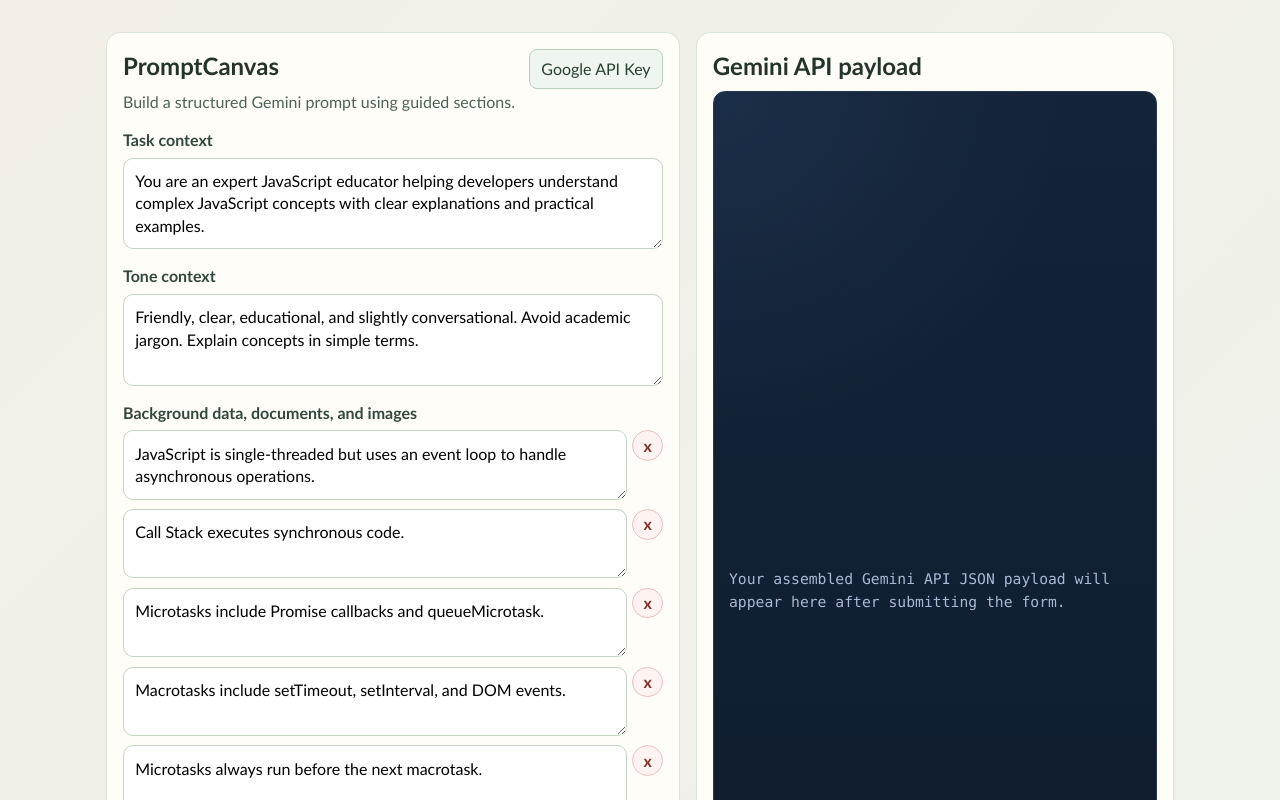
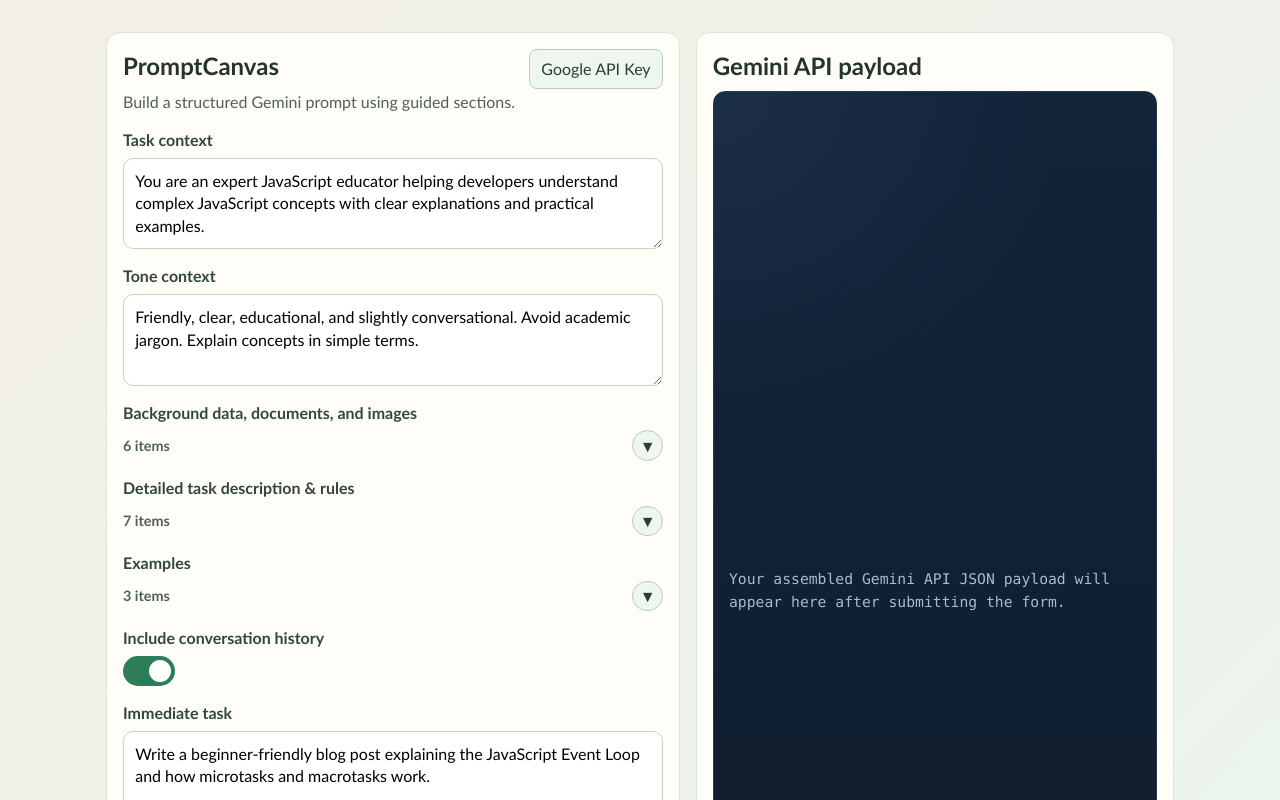
Before and after one commit to RobertoFreireDev/PromptCanvas, a React (Vite) app in the folder promptcanvas/: page / in a window 1280 px wide. Shown: the top 800 px of the page. Built offline with nearby package versions, Linux system fonts and the light colour scheme.

Commit message:
make ListField collapsable

```diff
--- a/promptcanvas/src/App.css
+++ b/promptcanvas/src/App.css
@@ -75,6 +75,19 @@
   gap: 0.6rem;
 }
 
+.listFieldHeader {
+  display: flex;
+  align-items: center;
+  justify-content: space-between;
+  gap: 0.5rem;
+}
+
+.listCount {
+  color: #4e6252;
+  font-size: 0.9rem;
+  font-weight: 600;
+}
+
 .listRow {
   display: grid;
   grid-template-columns: 1fr auto;
@@ -122,6 +135,10 @@
   background: #eef6ef;
   border-color: #b9cdbb;
   color: #27402f;
+}
+
+.collapseToggleBtn {
+  justify-self: auto;
 }
 
 .removeItemBtn {
--- a/promptcanvas/src/components/ListField.tsx
+++ b/promptcanvas/src/components/ListField.tsx
@@ -1,3 +1,4 @@
+import { useState } from 'react'
 import TextField from './TextField'
 
 type ListFieldProps = {
@@ -15,8 +16,27 @@
   onAddItem,
   onRemoveItem,
 }: ListFieldProps) {
+  const [isCollapsed, setIsCollapsed] = useState(true)
+
   return (
     <div className="listField">
+      <div className="listFieldHeader">
+        <span className="listCount">{items.length} item{items.length === 1 ? '' : 's'}</span>
+        <button
+          type="button"
+          className="iconBtn secondaryBtn collapseToggleBtn"
+          onClick={() => setIsCollapsed((prev) => !prev)}
+          aria-expanded={!isCollapsed}
+          aria-controls={`${fieldId}-items`}
+          aria-label={isCollapsed ? 'Expand list' : 'Collapse list'}
+          title={isCollapsed ? 'Expand list' : 'Collapse list'}
+        >
+          {isCollapsed ? '▼' : '▲'}
+        </button>
+      </div>
+
+      {!isCollapsed ? (
+        <div id={`${fieldId}-items`}>
           {items.map((item, index) => (
             <div key={`${fieldId}-${index}`} className="listRow">
               <TextField
@@ -48,6 +68,8 @@
             +
           </button>
         </div>
+      ) : null}
+    </div>
   )
 }
 
```
Lines whose indentation alone changed are shown as unchanged.
